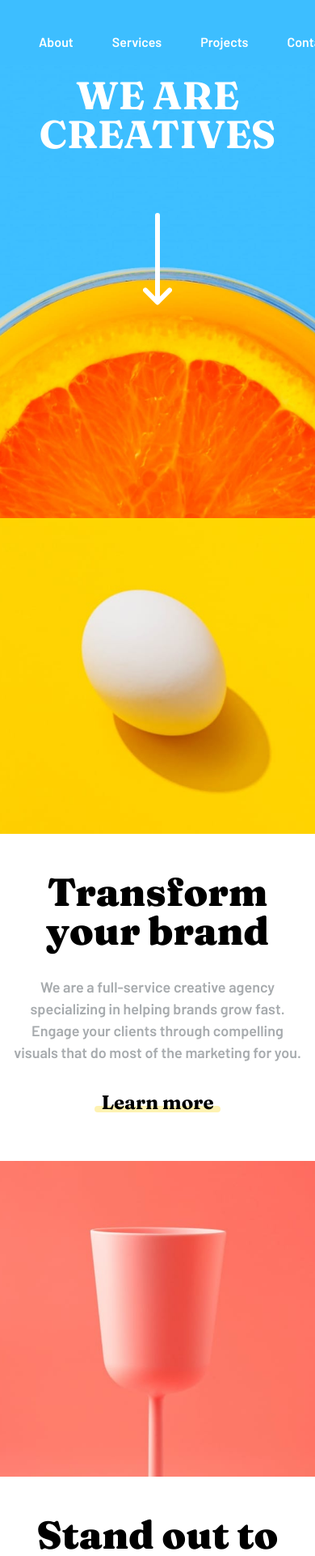
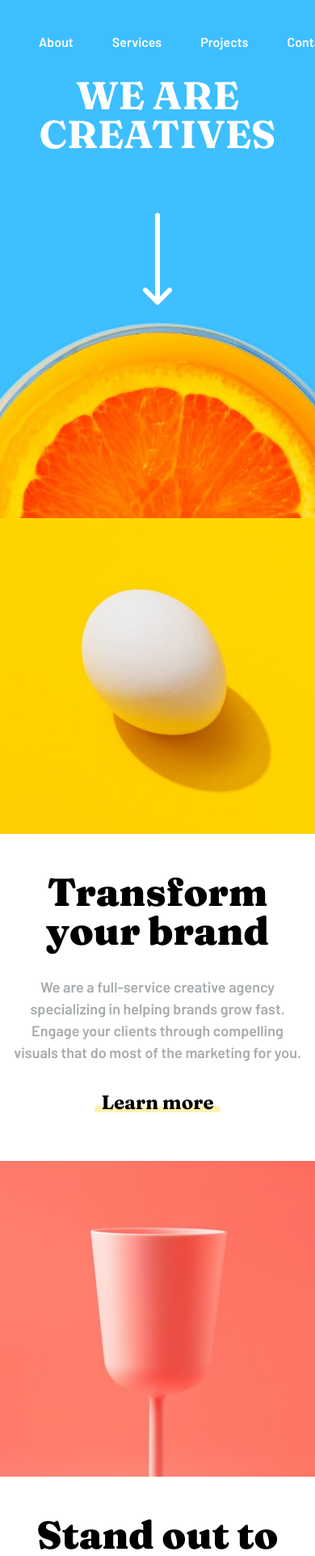
Before and after one commit to lilKriT/fem-agency-landing-page, a Next.js app: page / in a window 390 px wide. Shown: the top 1922 px of the page at 81% size. Built offline with nearby package versions, Linux system fonts and the light colour scheme.

Commit message:
Made images responsive.

```diff
--- a/app/sections/Features.tsx
+++ b/app/sections/Features.tsx
@@ -6,7 +6,7 @@ const Features = () => {
     <section>
       <div className="grid grid-cols-1 lg:grid-cols-2 auto-rows-min lg:auto-rows-[42rem]">
         {/* Egg */}
-        <div className="bg-[url('/desktop/image-transform.jpg')] bg-cover bg-center lg:order-2 aspect-square lg:aspect-auto"></div>
+        <div className="bg-[url('/mobile/image-transform.jpg')] lg:bg-[url('/desktop/image-transform.jpg')] bg-cover bg-center lg:order-2 aspect-square lg:aspect-auto"></div>
 
         {/* Transform */}
         <div className="flex justify-center lg:justify-end items-center py-12 lg:py-36 lg:pr-24 lg:order-1">
@@ -29,7 +29,7 @@ const Features = () => {
         </div>
 
         {/* Cup */}
-        <div className="bg-[url('/desktop/image-stand-out.jpg')] bg-cover bg-center lg:order-3 aspect-square lg:aspect-auto"></div>
+        <div className="bg-[url('/mobile/image-stand-out.jpg')] lg:bg-[url('/desktop/image-stand-out.jpg')] bg-cover bg-center lg:order-3 aspect-square lg:aspect-auto"></div>
 
         {/* Stand out */}
         <div className="flex justify-start items-center py-12 lg:py-36 lg:pl-24 lg:order-4">
@@ -54,7 +54,7 @@ const Features = () => {
         </div>
 
         {/* Cherries / Graphic design */}
-        <div className="bg-[url('/desktop/image-graphic-design.jpg')] bg-cover bg-top lg:order-5 flex flex-col justify-end items-center gap-8 p-16 text-center ">
+        <div className="bg-[url('/mobile/image-graphic-design.jpg')] lg:bg-[url('/desktop/image-graphic-design.jpg')] bg-cover bg-top lg:order-5 flex flex-col justify-end items-center gap-8 p-16 text-center ">
           <h2 className="text-4xl font-black text-green-800 mt-68 lg:mt-0">
             Graphic design
           </h2>
@@ -66,7 +66,7 @@ const Features = () => {
         </div>
 
         {/* Orange / Photography */}
-        <div className="bg-[url('/desktop/image-photography.jpg')] bg-cover bg-top lg:order-6 flex flex-col justify-end items-center gap-8 p-16">
+        <div className="bg-[url('/mobile/image-photography.jpg')] lg:bg-[url('/desktop/image-photography.jpg')] bg-cover bg-top lg:order-6 flex flex-col justify-end items-center gap-8 p-16">
           <h2 className="text-4xl font-black text-blue-800 mt-68 lg:mt-0">
             Photography
           </h2>
--- a/app/sections/Gallery.tsx
+++ b/app/sections/Gallery.tsx
@@ -1,10 +1,10 @@
 const Gallery = () => {
   return (
     <section className="grid grid-cols-2 lg:grid-cols-4 grid-rows-2 lg:grid-rows-[37.5rem]">
-      <div className="bg-[url('/desktop/image-gallery-milkbottles.jpg')] bg-cover bg-no-repeat bg-bottom aspect-square lg:aspect-auto"></div>
-      <div className="bg-[url('/desktop/image-gallery-orange.jpg')] bg-cover bg-no-repeat bg-top"></div>
-      <div className="bg-[url('/desktop/image-gallery-cone.jpg')] bg-cover bg-no-repeat bg-bottom"></div>
-      <div className="bg-[url('/desktop/image-gallery-sugarcubes.jpg')] bg-cover bg-no-repeat bg-center"></div>
+      <div className="bg-[url('/mobile/image-gallery-milkbottles.jpg')] lg:bg-[url('/desktop/image-gallery-milkbottles.jpg')] bg-cover bg-no-repeat bg-bottom aspect-square lg:aspect-auto"></div>
+      <div className="bg-[url('/mobile/image-gallery-orange.jpg')] lg:bg-[url('/desktop/image-gallery-orange.jpg')] bg-cover bg-no-repeat bg-top"></div>
+      <div className="bg-[url('/mobile/image-gallery-cone.jpg')] lg:bg-[url('/desktop/image-gallery-cone.jpg')] bg-cover bg-no-repeat bg-bottom"></div>
+      <div className="bg-[url('/mobile/image-gallery-sugar-cubes.jpg')] lg:bg-[url('/desktop/image-gallery-sugarcubes.jpg')] bg-cover bg-no-repeat bg-center"></div>
     </section>
   );
 };
--- a/app/sections/Header.tsx
+++ b/app/sections/Header.tsx
@@ -14,6 +14,8 @@ const Header = () => {
             className="text-white fill-current"
           />
         </svg>
+
+        {/* Desktop menu */}
         <nav className="">
           <ul className="flex gap-4">
             <li>
--- a/app/sections/Hero.tsx
+++ b/app/sections/Hero.tsx
@@ -2,7 +2,7 @@ import Image from "next/image";
 
 const Hero = () => {
   return (
-    <section className="min-h-[40rem] lg:min-h-dvh flex justify-center items-center bg-[url('/desktop/image-header.jpg')] bg-cover bg-bottom">
+    <section className="min-h-[40rem] lg:min-h-dvh flex justify-center items-center bg-[url('/mobile/image-header.jpg')] lg:bg-[url('/desktop/image-header.jpg')] bg-cover bg-bottom">
       <div className="grid grid-rows-3 gap-16 justify-items-center items-center">
         <h1 className="text-5xl md:text-7xl xl:text-[7rem] text-white text-center uppercase">
           We are creatives
```
